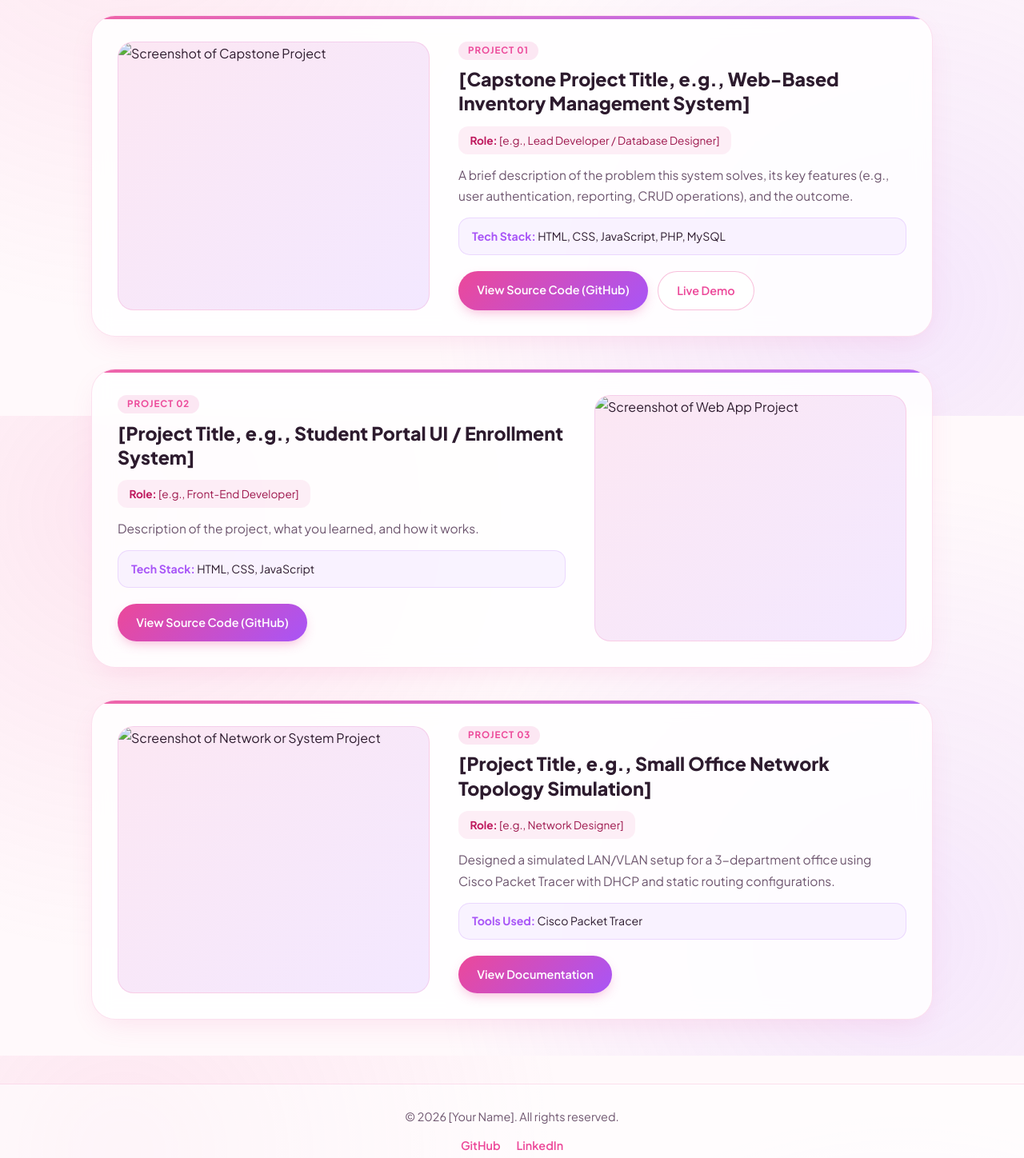
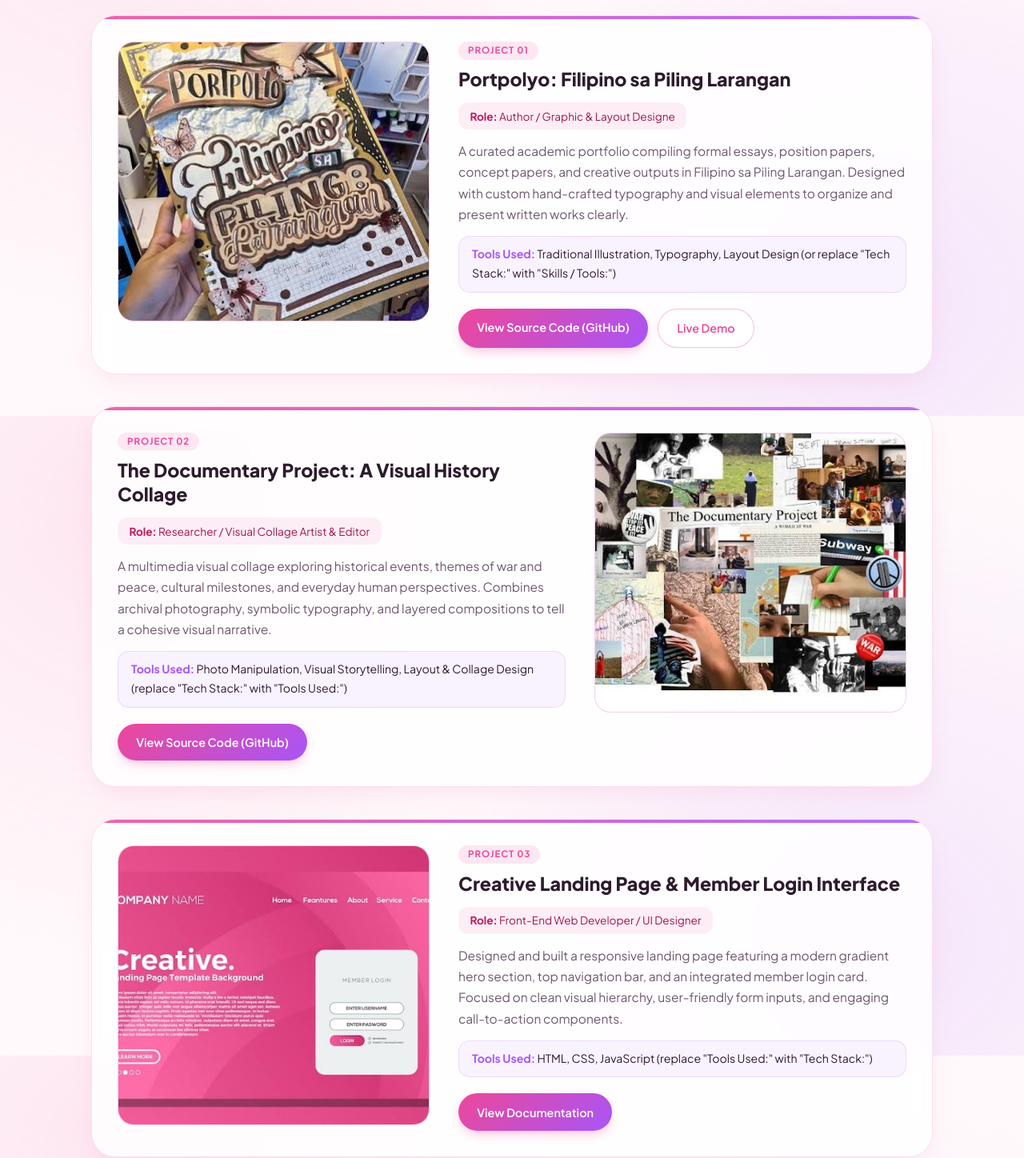
Before and after one commit to cento-nova/cento-projects-1, a plain HTML site: page projects.html in a window 1280 px wide. Shown: the part 280-1728 px from the top of the page at 80% size. Drawn offline with Linux system fonts and the light colour scheme.

Commit message:
adding information and picture on projects page

```diff
--- a/projects.html
+++ b/projects.html
@@ -10,7 +10,7 @@
 
     <header>
         <nav>
-            <a href="index.html">[Your Name / Logo]</a>
+            <a href="index.html">Sweetie</a>
             <ul>
                 <li><a href="index.html">Home</a></li>
                 <li><a href="about.html">About</a></li>
@@ -30,11 +30,11 @@
         <section id="project-list">
             <!-- Project 1 (Capstone) -->
             <article>
-                <img src="project1-placeholder.jpg" alt="Screenshot of Capstone Project">
-                <h2>[Capstone Project Title, e.g., Web-Based Inventory Management System]</h2>
-                <p><strong>Role:</strong> [e.g., Lead Developer / Database Designer]</p>
-                <p>A brief description of the problem this system solves, its key features (e.g., user authentication, reporting, CRUD operations), and the outcome.</p>
-                <p><strong>Tech Stack:</strong> HTML, CSS, JavaScript, PHP, MySQL</p>
+                <img src="assets/photo/portfolio.jpeg" alt="Screenshot of Capstone Project">
+                <h2>Portpolyo: Filipino sa Piling Larangan</h2>
+                <p><strong>Role:</strong> Author / Graphic & Layout Designe</p>
+                <p>A curated academic portfolio compiling formal essays, position papers, concept papers, and creative outputs in Filipino sa Piling Larangan. Designed with custom hand-crafted typography and visual elements to organize and present written works clearly.</p>
+                <p><strong>Tools Used:</strong> Traditional Illustration, Typography, Layout Design (or replace "Tech Stack:" with "Skills / Tools:")</p>
                 <div>
                     <a href="#" target="_blank">View Source Code (GitHub)</a>
                     <a href="#" target="_blank">Live Demo</a>
@@ -43,11 +43,11 @@
 
             <!-- Project 2 -->
             <article>
-                <img src="project2-placeholder.jpg" alt="Screenshot of Web App Project">
-                <h2>[Project Title, e.g., Student Portal UI / Enrollment System]</h2>
-                <p><strong>Role:</strong> [e.g., Front-End Developer]</p>
-                <p>Description of the project, what you learned, and how it works.</p>
-                <p><strong>Tech Stack:</strong> HTML, CSS, JavaScript</p>
+                <img src="assets/photo/doc.jpeg" alt="Screenshot of Web App Project">
+                <h2>The Documentary Project: A Visual History Collage</h2>
+                <p><strong>Role:</strong> Researcher / Visual Collage Artist & Editor</p>
+                <p>A multimedia visual collage exploring historical events, themes of war and peace, cultural milestones, and everyday human perspectives. Combines archival photography, symbolic typography, and layered compositions to tell a cohesive visual narrative.</p>
+                <p><strong>Tools Used:</strong> Photo Manipulation, Visual Storytelling, Layout & Collage Design (replace "Tech Stack:" with "Tools Used:")</p>
                 <div>
                     <a href="#" target="_blank">View Source Code (GitHub)</a>
                 </div>
@@ -55,11 +55,11 @@
 
             <!-- Project 3 -->
             <article>
-                <img src="project3-placeholder.jpg" alt="Screenshot of Network or System Project">
-                <h2>[Project Title, e.g., Small Office Network Topology Simulation]</h2>
-                <p><strong>Role:</strong> [e.g., Network Designer]</p>
-                <p>Designed a simulated LAN/VLAN setup for a 3-department office using Cisco Packet Tracer with DHCP and static routing configurations.</p>
-                <p><strong>Tools Used:</strong> Cisco Packet Tracer</p>
+                <img src="assets/photo/web.jpeg" alt="Screenshot of Network or System Project">
+                <h2>Creative Landing Page & Member Login Interface</h2>
+                <p><strong>Role:</strong> Front-End Web Developer / UI Designer</p>
+                <p>Designed and built a responsive landing page featuring a modern gradient hero section, top navigation bar, and an integrated member login card. Focused on clean visual hierarchy, user-friendly form inputs, and engaging call-to-action components.</p>
+                <p><strong>Tools Used:</strong> HTML, CSS, JavaScript (replace "Tools Used:" with "Tech Stack:")</p>
                 <div>
                     <a href="#" target="_blank">View Documentation</a>
                 </div>
```
Also changed, not shown: about.html (+2 -2 lines), contact.html (+1 -1 lines), index.html (+1 -1 lines), skills.html (+1 -1 lines), assets/photo/doc.jpeg (added), assets/photo/portfolio.jpeg (added), assets/photo/web.jpeg (added), 1 other file.
